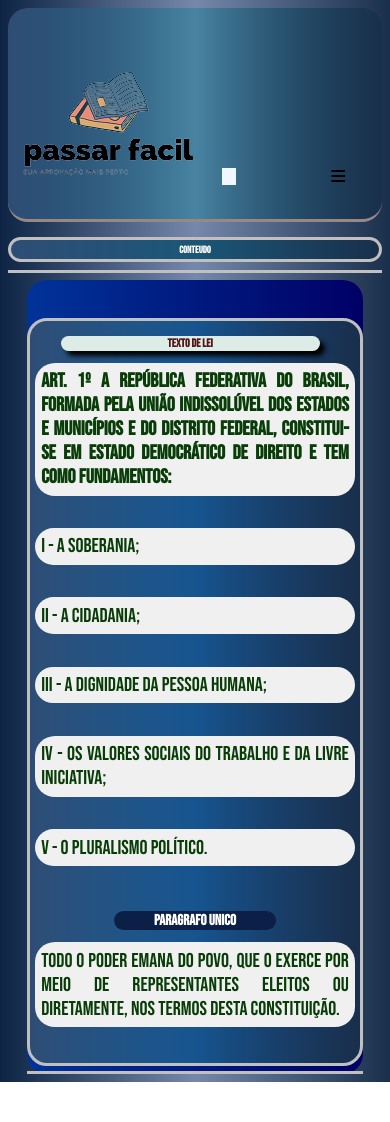
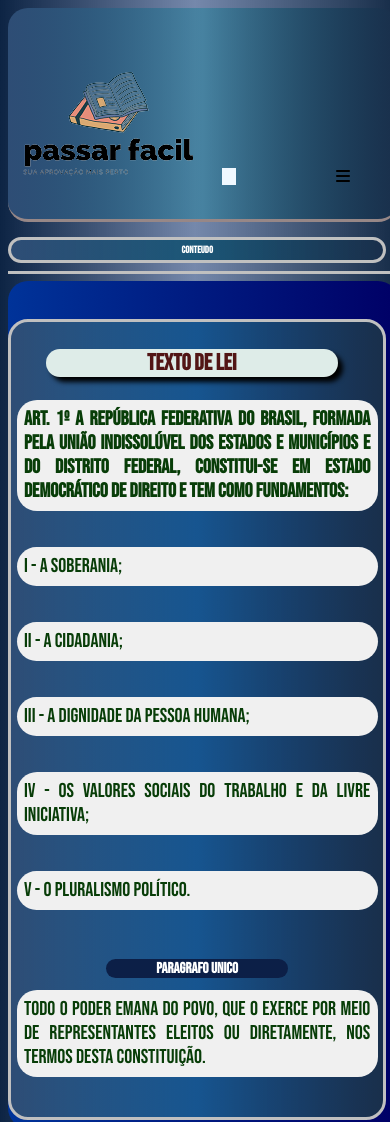
Before and after one commit to EduardoRocha01/site-educacional, a plain HTML site: page direito-constitucional.html in a window 390 px wide. Shown: the top 1122 px of the page. Before the commit the page ends 1082 px from the top, so only its background shows below. Drawn offline with Linux system fonts and the light colour scheme.

Commit message:
Update style-pagina-conteudo.css

```diff
--- a/style-pagina-conteudo.css
+++ b/style-pagina-conteudo.css
@@ -231,11 +231,31 @@ abbr title{
 }
 @media (max-width: 700px) {
 
-    .bloco-conteudo{
+    main{
         width: 100%;
-        font-size: 10px;
 
     }
+
+    body{
+        width: 100%;
+    }
+
+    .bloco-conteudo{
+        width: 95%;
+        font-size: 10px;
+        margin-right: 3%;
+
+    }
+
+    .bloco-conteudo h1{
+        font-size: 230%;
+    }
+
+    .bloco-conteudo h3{
+        font-size: 170%;
+    }
+
+
 
      header i{
         display: flex;
```
